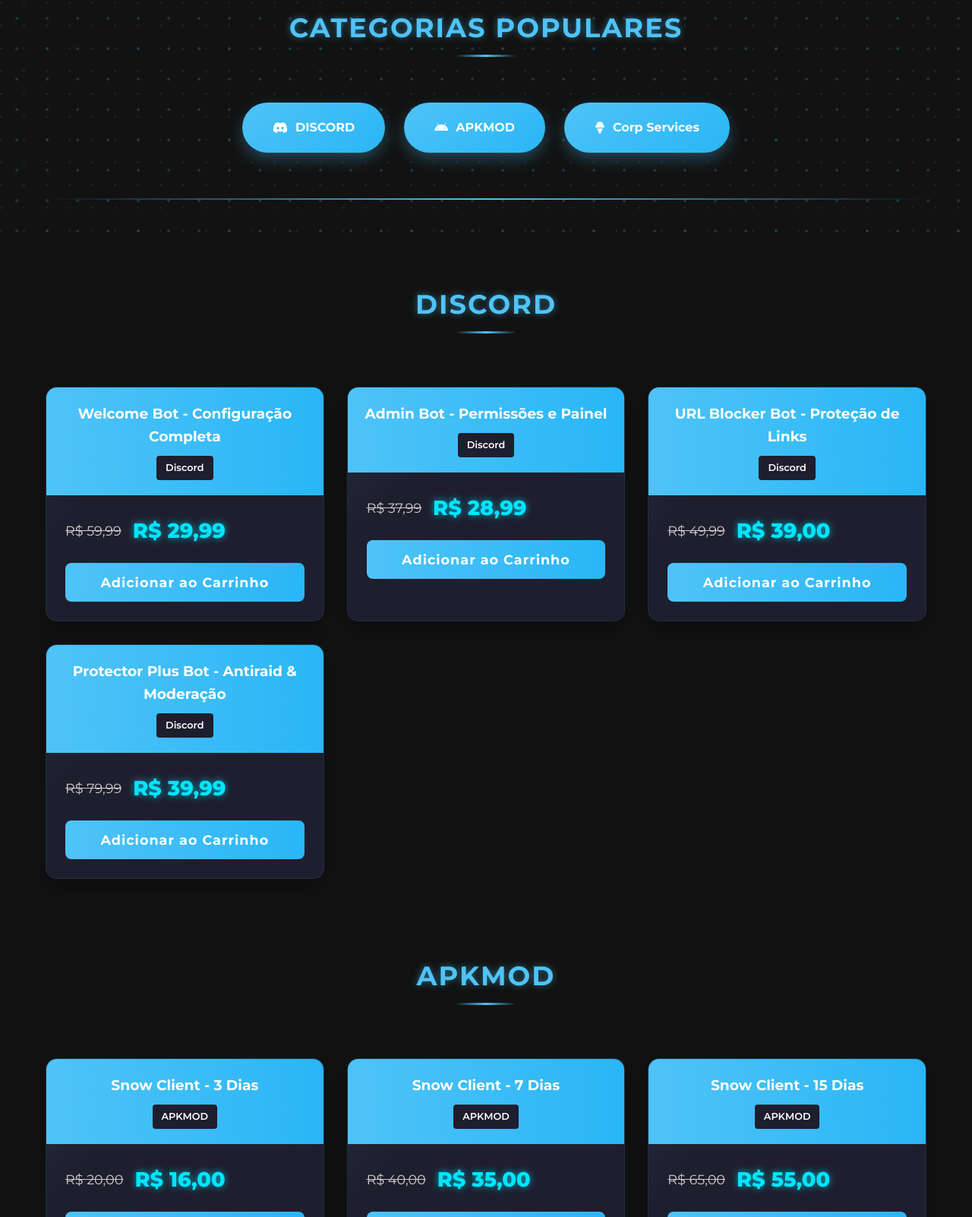
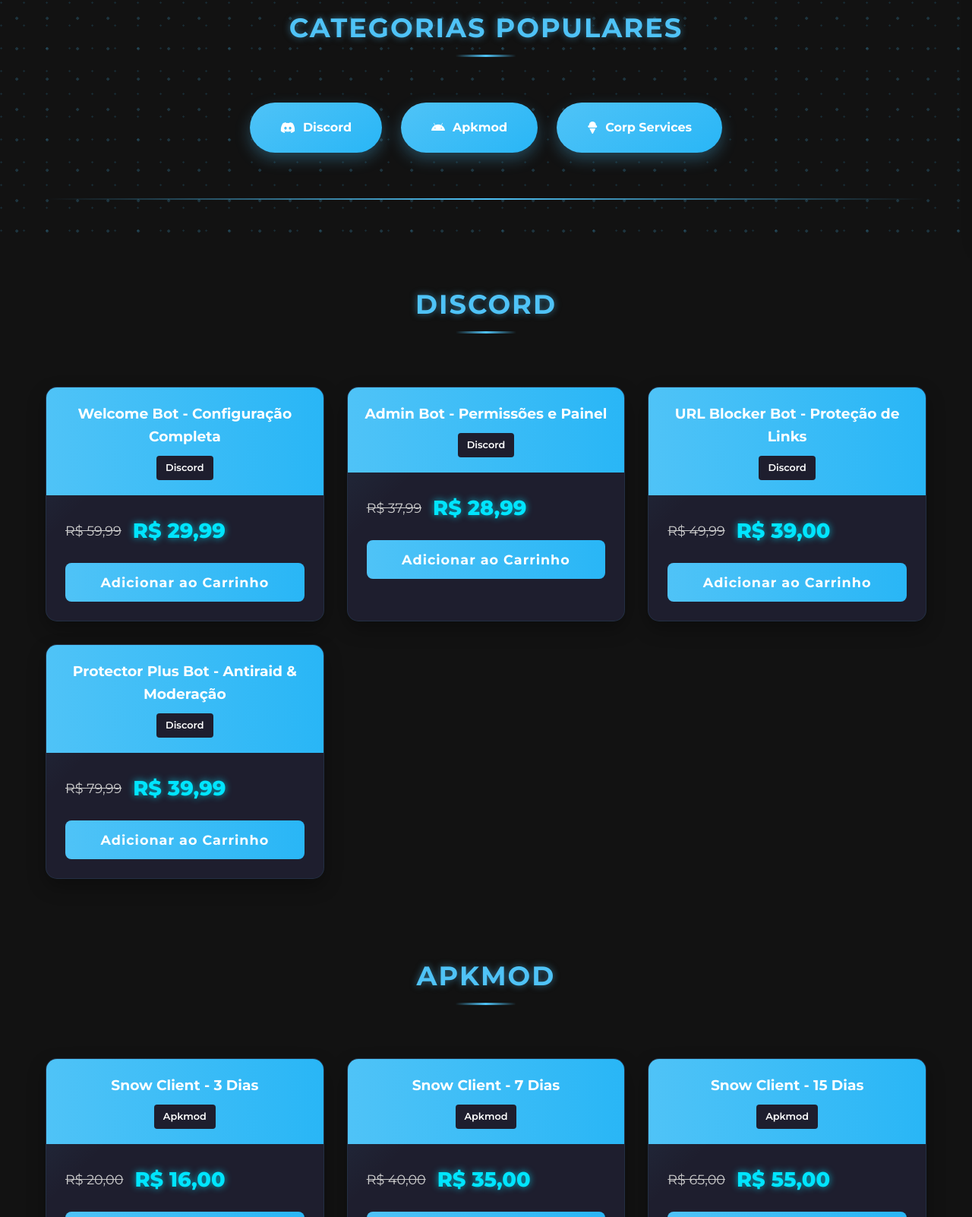
Before and after one commit to Lk28s/Unknown-team-store, a plain HTML site: page index.html in a window 1280 px wide. Shown: the part 478-2080 px from the top of the page at 76% size. Drawn offline with Linux system fonts and the light colour scheme.

Commit message:
Update index.html

```diff
--- a/index.html
+++ b/index.html
@@ -33,11 +33,11 @@
             <div class="categories">
                 <div class="category" data-category="Discord">
                     <i class="fab fa-discord"></i>
-                    <span>DISCORD</span>
+                    <span>Discord</span>
                 </div>
-                <div class="category" data-category="APKMOD">
+                <div class="category" data-category="Apkmod">
                     <i class="fab fa-android"></i>
-                    <span>APKMOD</span>
+                    <span>Apkmod</span>
                 </div>
                 <div class="category" data-category="Corp Services">
                     <i class="fas fa-ice-cream"></i>
@@ -46,7 +46,7 @@
             </div>
         <div class="divider"></div>
 
-        <h2 class="section-title">DISCORD</h2>
+        <h2 class="section-title">Discord</h2>
 
         <!-- === IOS SECTION (Agora: serviços de bots para Discord) === -->
         <div class="products">
@@ -107,14 +107,14 @@
             </div>
         </div>
 
-        <h2 class="section-title">APKMOD</h2>
+        <h2 class="section-title">Apkmod</h2>
 
         <!-- === ANDROID SECTION (SUBSTITUÍDA PELOS PLANOS SNOW CLIENT) === -->
         <div class="products">
             <div class="product-card">
                 <div class="product-header">
                     <h3>Snow Client - 3 Dias</h3>
-                    <span class="platform">APKMOD</span>
+                    <span class="platform">Apkmod</span>
                 </div>
                 <div class="product-body">
                     <div class="product-price">
@@ -128,7 +128,7 @@
             <div class="product-card">
                 <div class="product-header">
                     <h3>Snow Client - 7 Dias</h3>
-                    <span class="platform">APKMOD</span>
+                    <span class="platform">Apkmod</span>
                 </div>
                 <div class="product-body">
                     <div class="product-price">
@@ -142,7 +142,7 @@
             <div class="product-card">
                 <div class="product-header">
                     <h3>Snow Client - 15 Dias</h3>
-                    <span class="platform">APKMOD</span>
+                    <span class="platform">Apkmod</span>
                 </div>
                 <div class="product-body">
                     <div class="product-price">
@@ -156,7 +156,7 @@
             <div class="product-card">
                 <div class="product-header">
                     <h3>Snow Client - 31 Dias</h3>
-                    <span class="platform">APKMOD</span>
+                    <span class="platform">Apkmod</span>
                 </div>
                 <div class="product-body">
                     <div class="product-price">
```
